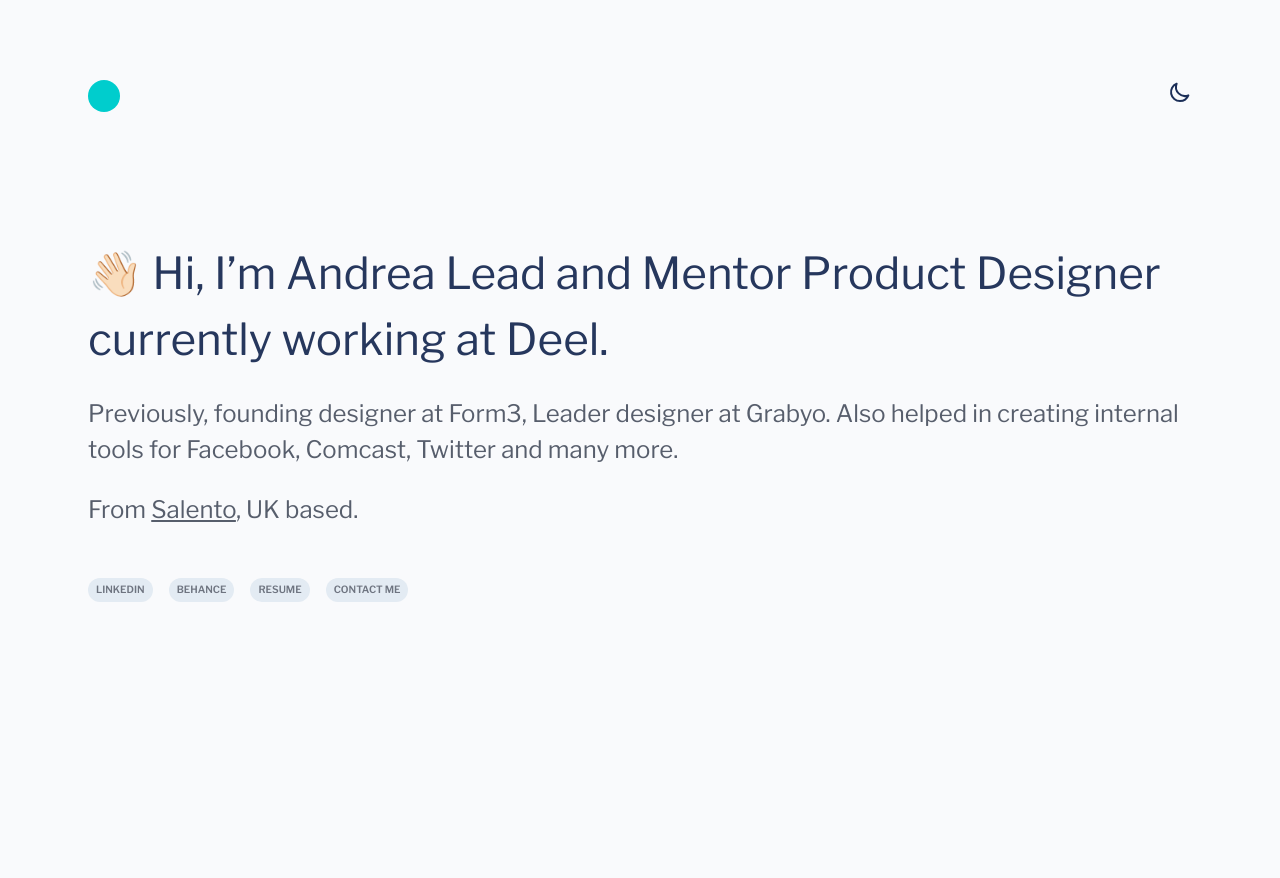
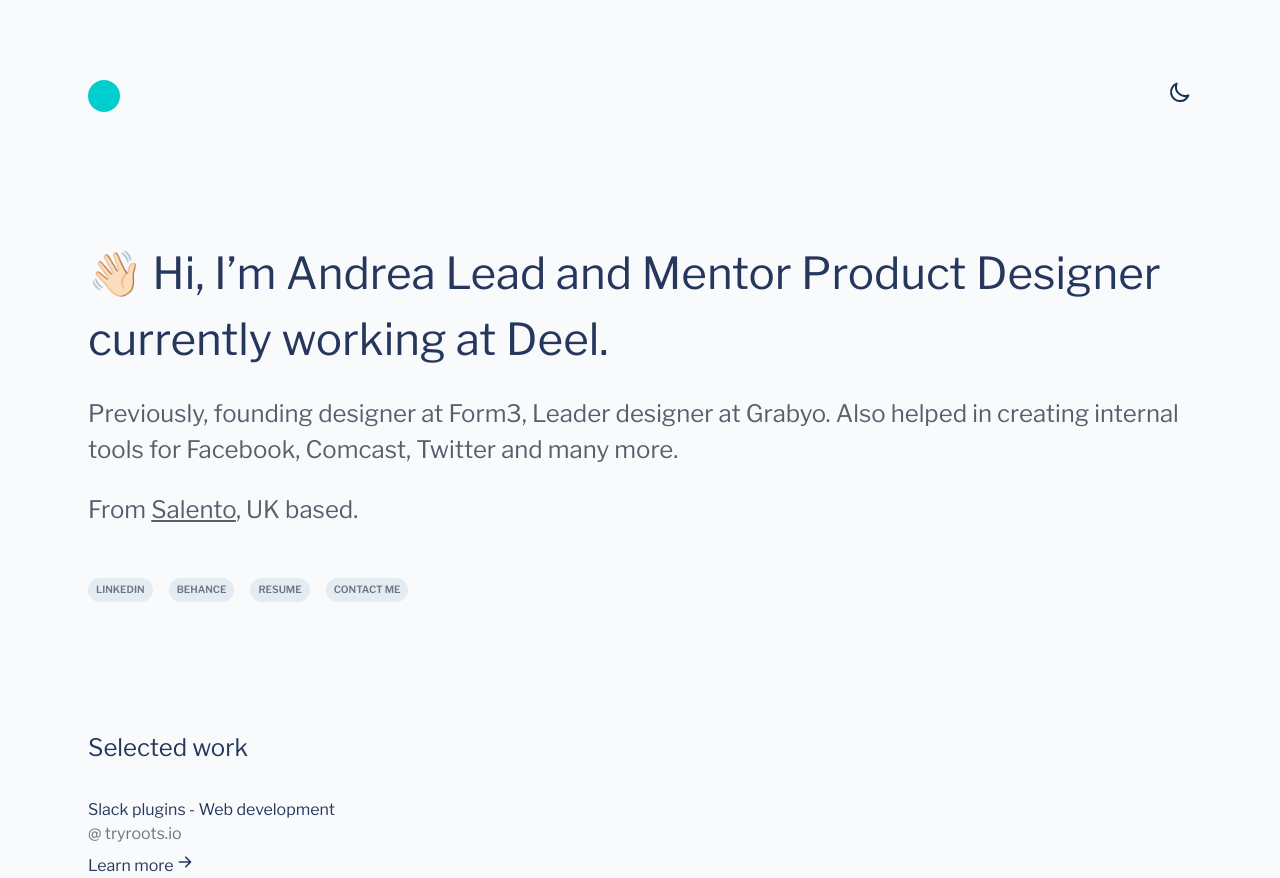
Before and after one commit to ricacostt/andreaportfolio, a Next.js app in the folder my-app/: page / in a window 1280 px wide. Before the commit the page ends 800 px from the top, so only its background shows below. Built offline with nearby package versions, Linux system fonts and the light colour scheme.

Commit message:
work component created

```diff
--- a/my-app/components/Bio/Bio.js
+++ b/my-app/components/Bio/Bio.js
@@ -1,10 +1,11 @@
 import React from 'react'
 import Button from '../Button/Button'
+import Work from '../WorksList/WorksList'
 
 function Bio() {
   return (
     <>
-    <div className='flex flex-col justify-center max-w-screen-3xl ml-auto mr-auto pt-16 md:pt-32 xsm:pl-2 xsm:pr-2 pr-8 pl-8 gap-6'>
+    <div className='flex flex-col justify-center max-w-screen-3xl ml-auto mr-auto pt-16 md:pt-32 xsm:px-2 px-8 gap-6'>
         <div className='text-xl xsm:text-3xl text-textPrimaryLight dark:text-textPrimaryDark xsm:leading-normal leading-8'>
             👋🏻 Hi, I’m Andrea Lead and Mentor Product Designer currently working at Deel.
 
@@ -15,12 +16,13 @@
             From <span className='underline'>Salento</span>, UK based.
         </div>
     </div>
-    <div className='flex flex-row flex-wrap gap-4 justify-start ml-auto mr-auto pt-12 xsm:pl-2 xsm:pr-2 pr-8 pl-8'>
+    <div className='flex flex-row flex-wrap gap-4 justify-start ml-auto mr-auto pt-12 xsm:px-2 px-8'>
         <Button href={''} text={'LINKEDIN'}/>
         <Button href={''} text={'BEHANCE'}/>
         <Button href={''} text={'RESUME'}/>
         <Button href={''} text={'CONTACT ME'}/>
     </div>
+    <Work/>
 </>
   )
 }
--- a/my-app/components/Header/Header.js
+++ b/my-app/components/Header/Header.js
@@ -5,7 +5,7 @@
 function Header() {
   return (
     <>
-    <div className="flex flex-row justify-center max-w-screen-3xl ml-auto mr-auto pt-12 ms:pt-20 xsm:pl-2 xsm:pr-2 pr-8 pl-8" style={{position:'sticky', top: '0px', zIndex: '999'}}>
+    <div className="flex flex-row justify-center max-w-screen-3xl mx-auto pt-12 ms:pt-20 xsm:px-2  px-8 " style={{position:'sticky', top: '0px', zIndex: '999'}}>
       <div className="logo flex-1" >
 
         <svg
--- /dev/null
+++ b/my-app/components/Work/Work.js
@@ -0,0 +1,27 @@
+import React from "react";
+import { HiArrowRight } from "react-icons/hi";
+
+function Work({ work, company }) {
+  return (
+    <>
+      <div className="pt-8 text-base ">
+        <div className="text-textPrimaryLight dark:text-textPrimaryDark">
+          {work}
+        </div>
+        <div className="text-textCompanyLight dark:text-textCompanyDark">
+          @ {company}
+        </div>
+        <div className="flex flex-row gap-1 text-textPrimaryLight dark:text-textPrimaryDark pt-2">
+<div className="flex">
+ Learn more
+</div>
+<div className="flex ">
+<HiArrowRight/>
+</div>
+</div>
+      </div>
+    </>
+  );
+}
+
+export default Work;
--- /dev/null
+++ b/my-app/components/WorksList/WorksList.js
@@ -0,0 +1,15 @@
+import React from 'react'
+import Work from '../Work/Work'
+import { HiArrowRight } from "react-icons/hi";
+
+
+export default function WorksList() {
+  return (
+    <div className='pt-16 ms:pt-32 xsm:px-2 px-8 '>
+        <h1 className='text-base xsm:text-xl font-medium text-textPrimaryLight dark:text-textPrimaryDark'>Selected work</h1>
+        <div className='flex'>
+        <Work work={'Slack plugins - Web development'} company={'tryroots.io'}/>
+        </div>
+    </div>
+  )
+}
```
Also changed, not shown: my-app/components/ToggleButton/ToggleButton.js (+0 -11 lines).
